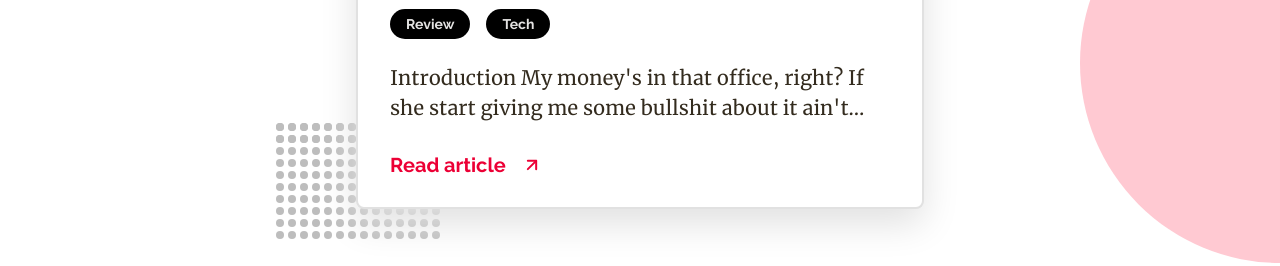
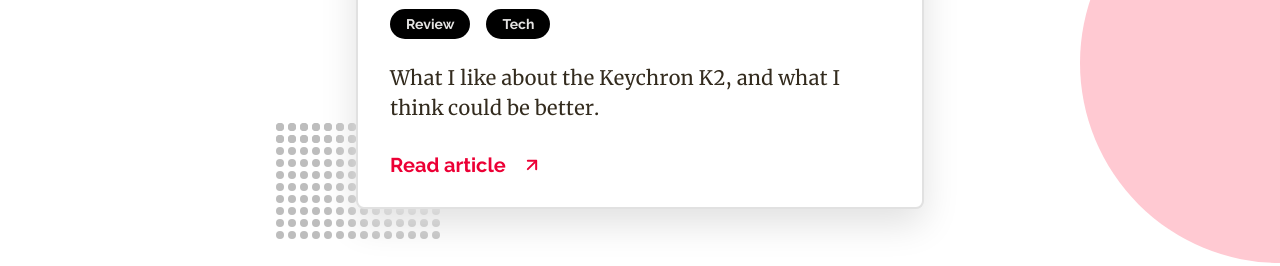
Before and after one commit to maxvons/blog, a Gatsby site in the folder gatsby_blog/: page / in a window 1280 px wide. Shown: the part 534-800 px from the top of the page. Built offline with nearby package versions, Linux system fonts and the light colour scheme; Gatsby itself is replaced by a stand-in of ours.

Commit message:
Add excerpt property
- Added a new `excerpt` property to the frontmatter of all posts.
- Adjusted the padding on the two choices section of the landing page.

```diff
--- a/gatsby_blog/src/pages/17-10-2021-hello-world-2/index.md
+++ b/gatsby_blog/src/pages/17-10-2021-hello-world-2/index.md
@@ -5,6 +5,7 @@
 miniTitle: "This is my second Gatsby post"
 minRead: 3
 tags: [Review, Tech]
+excerpt: "Not much to say about this one either."
 ---
 
 Oooooh-weeee, my second blog post!
--- a/gatsby_blog/src/pages/17-10-2021-hello-world/index.md
+++ b/gatsby_blog/src/pages/17-10-2021-hello-world/index.md
@@ -5,6 +5,7 @@
 miniTitle: "This is my first Gatsby post"
 minRead: 2
 tags: [Life, Career]
+excerpt: "Not much to say about this one."
 ---
 
 Oooooh-weeee, my first blog post!
--- a/gatsby_blog/src/pages/20-08-2021-learn-javascript/index.md
+++ b/gatsby_blog/src/pages/20-08-2021-learn-javascript/index.md
@@ -5,6 +5,7 @@
 miniTitle: "How to learn JavaScript with theory and practice"
 minRead: 14
 tags: [Development, Coding]
+excerpt: "The best and fastest way to learn JavaScript in my opinion."
 ---
 
 'Et impedit magni sed dolorum eum animi. Illum asperiores beatae quaerat dicta facilis asperiores. Rerum ex quidem nemo explicabo quibusdam est aut. Rem perferendis impedit ipsa eos nisi.
--- a/gatsby_blog/src/pages/20-09-2021-learn-rust/index.md
+++ b/gatsby_blog/src/pages/20-09-2021-learn-rust/index.md
@@ -5,6 +5,7 @@
 miniTitle: "How to learn Rust with theory and practice"
 minRead: 14
 tags: [Development, Coding]
+excerpt: "The best and fastest way to learn Rust in my opinion."
 ---
 
 'Et impedit magni sed dolorum eum animi. Illum asperiores beatae quaerat dicta facilis asperiores. Rerum ex quidem nemo explicabo quibusdam est aut. Rem perferendis impedit ipsa eos nisi.
--- a/gatsby_blog/src/pages/21-09-2021-learn-python/index.md
+++ b/gatsby_blog/src/pages/21-09-2021-learn-python/index.md
@@ -5,6 +5,7 @@
 miniTitle: "How to learn Python with theory and practice"
 minRead: 20
 tags: [Development, Coding]
+excerpt: "The best and fastest way to learn Python in my opinion."
 ---
 
 'Et impedit magni sed dolorum eum animi. Illum asperiores beatae quaerat dicta facilis asperiores. Rerum ex quidem nemo explicabo quibusdam est aut. Rem perferendis impedit ipsa eos nisi.
--- a/gatsby_blog/src/pages/29-10-2021-keychron-k2-review/index.md
+++ b/gatsby_blog/src/pages/29-10-2021-keychron-k2-review/index.md
@@ -5,6 +5,7 @@
 miniTitle: "What I learned from using the Keychron K2 for a year"
 minRead: 20
 tags: [Review, Tech]
+excerpt: "What I like about the Keychron K2, and what I think could be better."
 ---
 
 ## Introduction
--- a/gatsby_blog/src/pages/index.tsx
+++ b/gatsby_blog/src/pages/index.tsx
@@ -37,7 +37,7 @@
           datePosted={newestPost.node.frontmatter.date}
           minRead={newestPost.node.frontmatter.minRead}
           tags={newestPost.node.frontmatter.tags}
-          excerpt={newestPost.node.excerpt}
+          excerpt={newestPost.node.frontmatter.excerpt}
           path={newestPost.node.frontmatter.path}
           marginBottom="margin-bottom-very-large"
           newlyPosted
@@ -55,13 +55,13 @@
     allMarkdownRemark(sort: { order: DESC, fields: [frontmatter___date] }) {
       edges {
         node {
-          excerpt(pruneLength: 100)
           id
           frontmatter {
             title
             date(formatString: "DD MMMM, YYYY")
             minRead
             tags
+            excerpt
             path
           }
         }
--- a/gatsby_blog/src/pages/posts.tsx
+++ b/gatsby_blog/src/pages/posts.tsx
@@ -211,7 +211,7 @@
                   datePosted={post.frontmatter.date}
                   minRead={post.frontmatter.minRead}
                   tags={post.frontmatter.tags}
-                  excerpt={post.excerpt}
+                  excerpt={post.frontmatter.excerpt}
                   path={post.frontmatter.path}
                   noShadow
                 />
@@ -235,6 +235,7 @@
             date(formatString: "DD MMMM, YYYY")
             minRead
             tags
+            excerpt
             path
           }
         }
--- a/gatsby_blog/src/styles/card_dark.scss
+++ b/gatsby_blog/src/styles/card_dark.scss
@@ -7,7 +7,6 @@
   border-radius: $border-radius;
   position: relative;
   font-family: $font-stack-sans;
-  margin-bottom: $spacer-large;
   background-color: $color-background-card-dark;
   color: $color-text-primary-white;
   text-decoration: none;
--- a/gatsby_blog/src/styles/landing.scss
+++ b/gatsby_blog/src/styles/landing.scss
@@ -42,7 +42,7 @@
   display: flex;
   flex-flow: column nowrap;
   align-items: center;
-  padding: $spacer-large 0;
+  padding: $spacer-very-large 0;
   margin-bottom: $spacer-very-large;
 }
 
```
